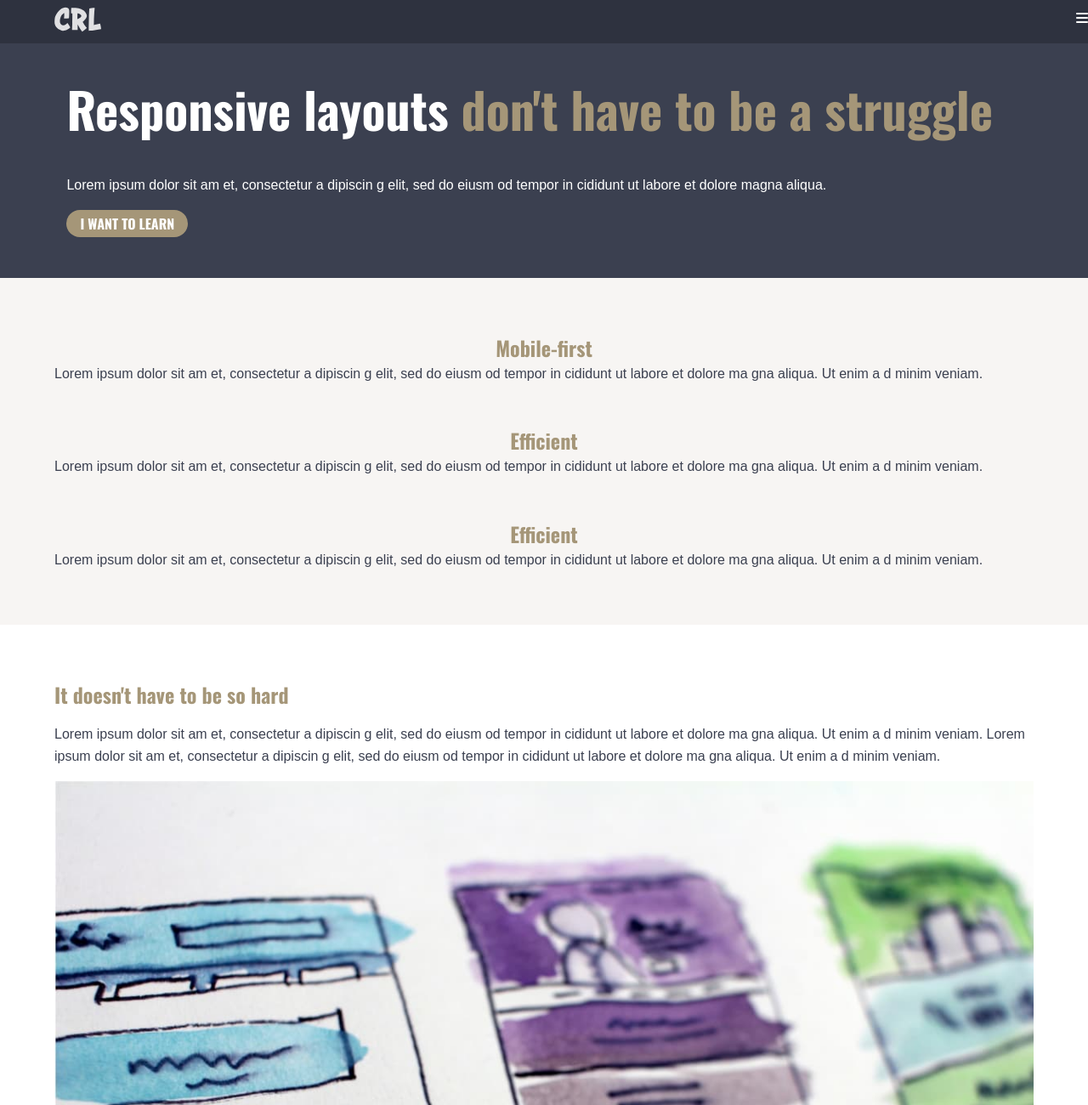
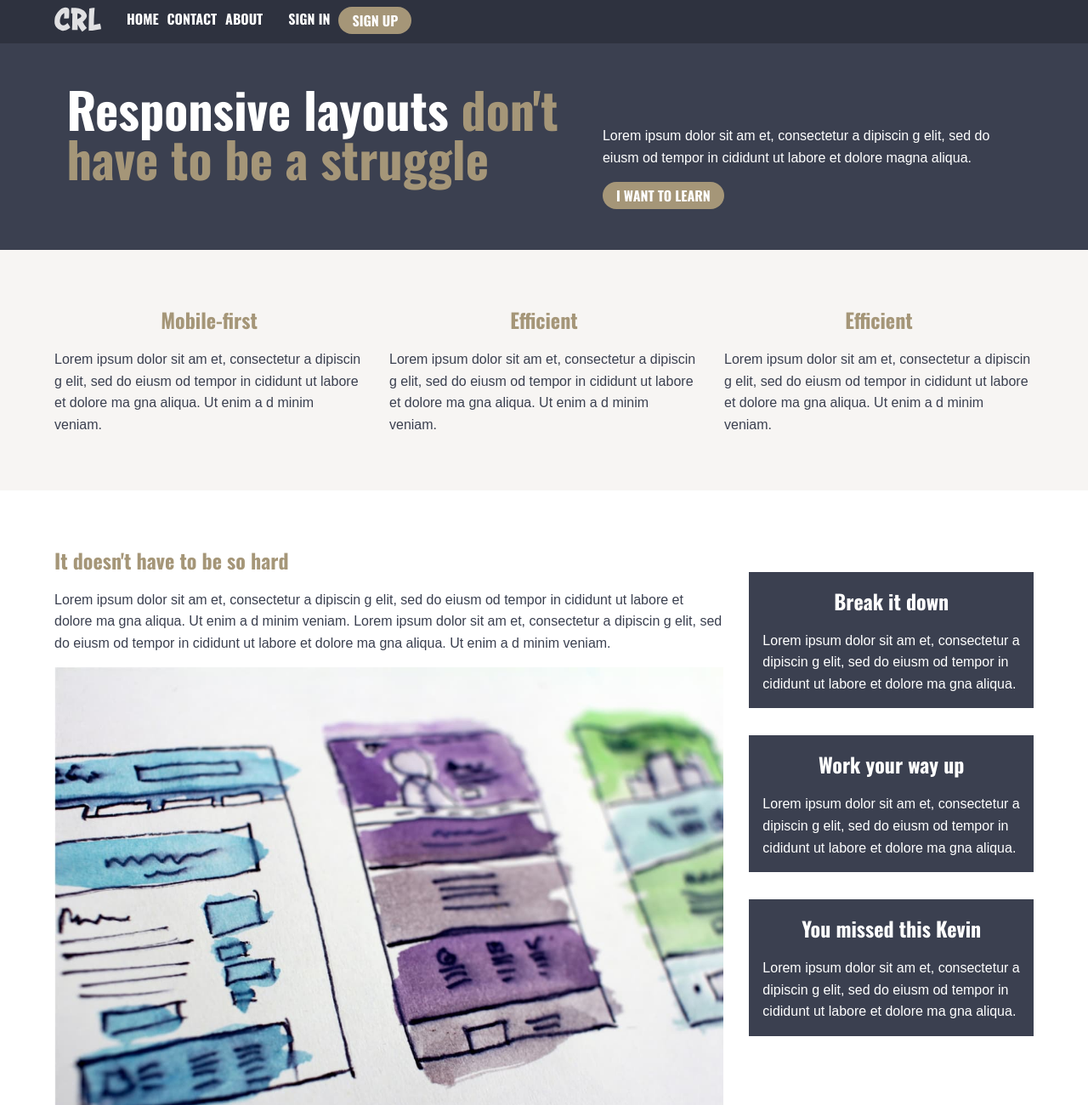
Before and after one commit to Bernardanxiety/crl-final-challenge, a plain HTML site: page index.html in a window 1280 px wide. Shown: the top 1300 px of the page at 85% size. Drawn offline with nearby package versions, Linux system fonts and the light colour scheme.

Commit message:
more fucking around...

```diff
--- a/index.html
+++ b/index.html
@@ -20,7 +20,7 @@
                 <img src="logo.svg" alt="conquering responsive layouts logo">
             </div>
 
-        <div class="nav">
+        <div class="nav nav--primary">
             <ul class="nav__list nav__list--primary visible flow-content">
                 <li class="nav__item"><a href="" class="nav__link">home</a></li>
                 <li class="nav__item"><a href="" class="nav__link">contact</a></li>
@@ -36,7 +36,7 @@
     </div>
     </div>
     <header class="header">
-        <div class="container flow-content">
+        <div class="container flow-content row">
             <div>
                 <h1 class="heading">Responsive layouts <span class="text-gold">don't have to be a struggle</span></h1>
             </div>
@@ -47,24 +47,24 @@
         </div>
     </header>
     <section class="cards">
-        <div class="container flow-content">
-            <div>
+        <div class="container flow-content row">
+            <div class="gap-content">
                 <h2 class="text-gold heading text-center">Mobile-first</h2>
                 <p class="monserrat para">Lorem ipsum dolor sit am   et, consectetur a    dipiscin   g elit, sed do eiusm   od tempor in   cididunt ut labore et dolore ma    gna aliqua. Ut enim a    d minim veniam.</p>
             </div>
-            <div>
+            <div class="gap-content">
                 <h2 class="text-gold heading text-center">Efficient</h2>
                 <p class="monserrat para">Lorem ipsum dolor sit am   et, consectetur a    dipiscin   g elit, sed do eiusm   od tempor in   cididunt ut labore et dolore ma    gna aliqua. Ut enim a    d minim veniam.</p>
             </div>
-            <div>
+            <div class="gap-content">
                 <h2 class="text-gold heading text-center">Efficient</h2>
                 <p class="monserrat para">Lorem ipsum dolor sit am   et, consectetur a    dipiscin   g elit, sed do eiusm   od tempor in   cididunt ut labore et dolore ma    gna aliqua. Ut enim a    d minim veniam.</p>
             </div>
         </div>
     </section>
     <main class="main">
-        <div class="container flow-content">
-            <article class="flow-content">
+        <div class="container flow-content row">
+            <article class="gap-content">
                 <h2 class="heading text-gold">It doesn't have to be so hard</h2>
                 <p class="monserrat para">Lorem ipsum dolor sit am   et, consectetur a    dipiscin   g elit, sed do eiusm   od tempor in   cididunt ut labore et dolore ma    gna aliqua. Ut enim a    d minim veniam. Lorem ipsum dolor sit am   et, consectetur a    dipiscin   g elit, sed do eiusm   od tempor in   cididunt ut labore et dolore ma    gna aliqua. Ut enim a    d minim veniam.</p>
                 <img src="the-image.jpg" alt="">
@@ -73,25 +73,25 @@
             <aside class="flow-content">
                 <div class="card--dark gap-content">
                     <h2 class="heading text-center">Break it down</h2>
-                    <p class="monserrat para">Lorem ipsum dolor sit am   et, consectetur a    dipiscin   g elit, sed do eiusm   od tempor in   cididunt ut labore et dolore ma    gna aliqua. Ut enim a    d minim veniam. Lorem ipsum dolor sit am   et, consectetur a    dipiscin   g elit, sed do eiusm   od tempor in   cididunt ut labore et dolore ma    gna aliqua. Ut enim a    d minim veniam.</p>
+                    <p class="monserrat para">Lorem ipsum dolor sit am   et, consectetur a    dipiscin   g elit, sed do eiusm   od tempor in   cididunt ut labore et dolore ma    gna aliqua.</p>
                 </div>
                 <div class="card--dark gap-content">
                     <h2 class="heading text-center">Work your way up</h2>
-                    <p class="monserrat para">Lorem ipsum dolor sit am   et, consectetur a    dipiscin   g elit, sed do eiusm   od tempor in   cididunt ut labore et dolore ma    gna aliqua. Ut enim a    d minim veniam. Lorem ipsum dolor sit am   et, consectetur a    dipiscin   g elit, sed do eiusm   od tempor in   cididunt ut labore et dolore ma    gna aliqua. Ut enim a    d minim veniam.</p>
+                    <p class="monserrat para">Lorem ipsum dolor sit am   et, consectetur a    dipiscin   g elit, sed do eiusm   od tempor in   cididunt ut labore et dolore ma    gna aliqua.</p>
                 </div>
                 <div class="card--dark gap-content">
                     <h2 class="heading text-center">You missed this Kevin</h2>
-                    <p class="monserrat para">Lorem ipsum dolor sit am   et, consectetur a    dipiscin   g elit, sed do eiusm   od tempor in   cididunt ut labore et dolore ma    gna aliqua. Ut enim a    d minim veniam. Lorem ipsum dolor sit am   et, consectetur a    dipiscin   g elit, sed do eiusm   od tempor in   cididunt ut labore et dolore ma    gna aliqua. Ut enim a    d minim veniam.</p>
+                    <p class="monserrat para">Lorem ipsum dolor sit am   et, consectetur a    dipiscin   g elit, sed do eiusm   od tempor in   cididunt ut labore et dolore ma    gna aliqua.</p>
                 </div>
             </aside>
         </div>
     </main>
     <footer class="footer">
-        <div class="container">
+        <div class="container flow-content">
             <div class="footer__heading text-center">
                 <h1 class="heading text-gold">Just scratching the surface</h1>
             </div>
-            <div class="footer__content flow-content">
+            <div class="footer__content flow-content row">
                 <div class="gap-content">
                     <h3 class="heading text-gold">About our company</h3>
                     <p class="monserrat para">Lorem ipsum dolor sit am   et, consectetur a    dipiscin   g elit, sed do eiusm   od tempor in   cididunt ut labore et dolore ma    gna aliqua. Ut enim a    d minim veniam</p>
--- a/style.css
+++ b/style.css
@@ -64,15 +64,21 @@ a {
 
 /* helper classes */
 .flow-content > * + * {
-    margin: var(--gap, 1em) 0 0 0;
+    margin-top: var(--top);
+    margin-right: var(--right);
+    margin-bottom: var(--bot);
+    margin-left: var(--left);
 }
 
 .row {
-    display: flex;
+
 }
 
 .gap-content > * + * {
-    margin: var(--inner-gap) 0 0 0;
+    margin-top: var(--top--);
+    margin-right: var(--right--);
+    margin-bottom: var(--bot--);
+    margin-left: var(--left--);
 }
 
 .container {
@@ -107,7 +113,7 @@ a {
 
 .nav__list {
     text-align: center;
-    --gap: .5em;
+    --top: .75em;
 }
 
 .nav__item {
@@ -129,9 +135,7 @@ a {
 
 
 
-.nav--bar .row {
-    justify-content: space-between;
-}
+
 
 .nav__item {
     font-size: 1.125rem;
@@ -143,7 +147,8 @@ header {
     --h-size: 3.625rem;
     --clr-p: var(--clr-4);
     --h-height: 1;
-    --gap: 3em;
+    --top: 3em;
+    --top--: 1em;
 
     padding: 3rem 1rem;
     background: var(--clr-2);
@@ -156,7 +161,8 @@ header {
 /* cards */
 .cards {
     --clr-p: var(--clr-2);
-    --gap: 3em;
+    --top: 3em;
+    --top--: 1em;
 
     padding: 4em 0;
     background: hsl(40, 20%, 96%);
@@ -165,6 +171,8 @@ header {
 /* main */
 main {
     padding: 4em 0;
+    --top: 2em;
+    --top--: 1em;
 }
 
 article {
@@ -172,7 +180,7 @@ article {
 }
 
 .card--dark {
-    --inner-gap: 1em;
+    --top--: 1em;
 
     padding: 1em;
     background: var(--clr-2);
@@ -181,8 +189,8 @@ article {
 
 /* footer */
 .footer {
-    --gap: 3em;
-    --inner-gap: 1em;
+    --top: 3em;
+    --top--: 1em;
     padding: 4em 0;
     background: var(--clr-2);
 }
@@ -195,8 +203,75 @@ article {
     --h-size: 1.6rem;
 }
 
+.nav__link:focus,
+.nav__link:hover,
 .footer--link:focus,
 .footer--link:hover {
     outline: 1px solid white;
-    outline-offset: .5em;
+    outline-offset: 3px;
 }
+
+
+
+@media (min-width: 700px) {
+    .container {
+        width: min(75%, 1200px);
+    }
+
+    .hamburger {
+        display: none;
+    }
+
+    .row {
+        display: flex;
+        flex-wrap: wrap;
+        gap: 30px;
+    }
+
+    .footer .row > * {
+        flex-basis: 47%;
+    }
+
+    .nav__list {
+        display: flex;
+        justify-content: flex-end;
+        --top: 0;
+        --left: 10px;
+    }
+
+    .nav--primary {
+        justify-self: flex-end;
+    }
+
+}
+
+@media (min-width: 1000px) {
+    .row {
+        display: flex;
+        flex-wrap:initial;
+    }
+
+    .container {
+        width: min(90%, 1200px);
+    }
+
+    .header__content {
+        align-self: flex-end;
+    }
+
+    .cards {
+        --top: 0;
+    }
+
+    /* article {
+        width: 64%;
+    }
+
+    aside {
+        width: 35%;
+    } */
+
+    .footer .row {
+        flex-basis: 100%;
+    }
+}
```
